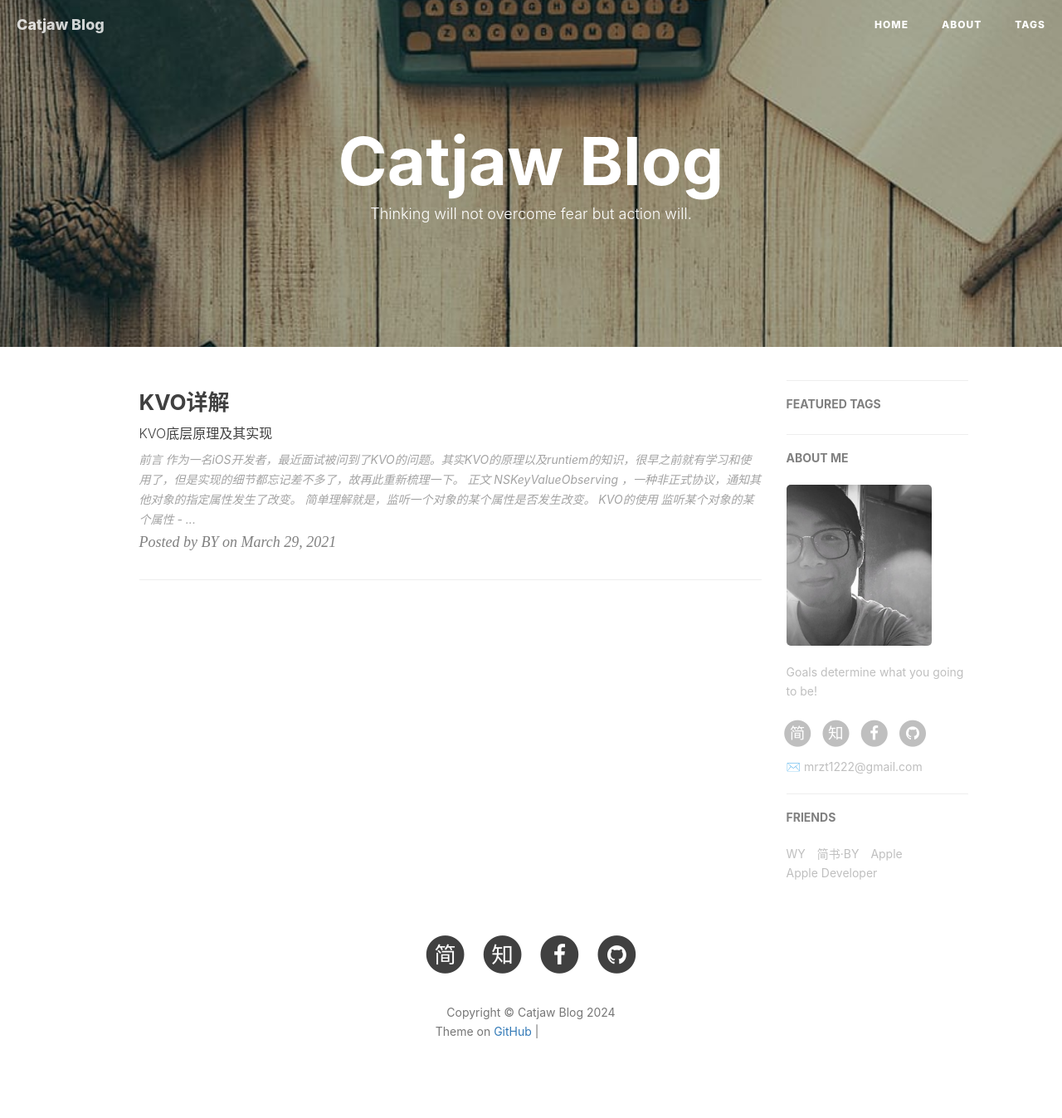
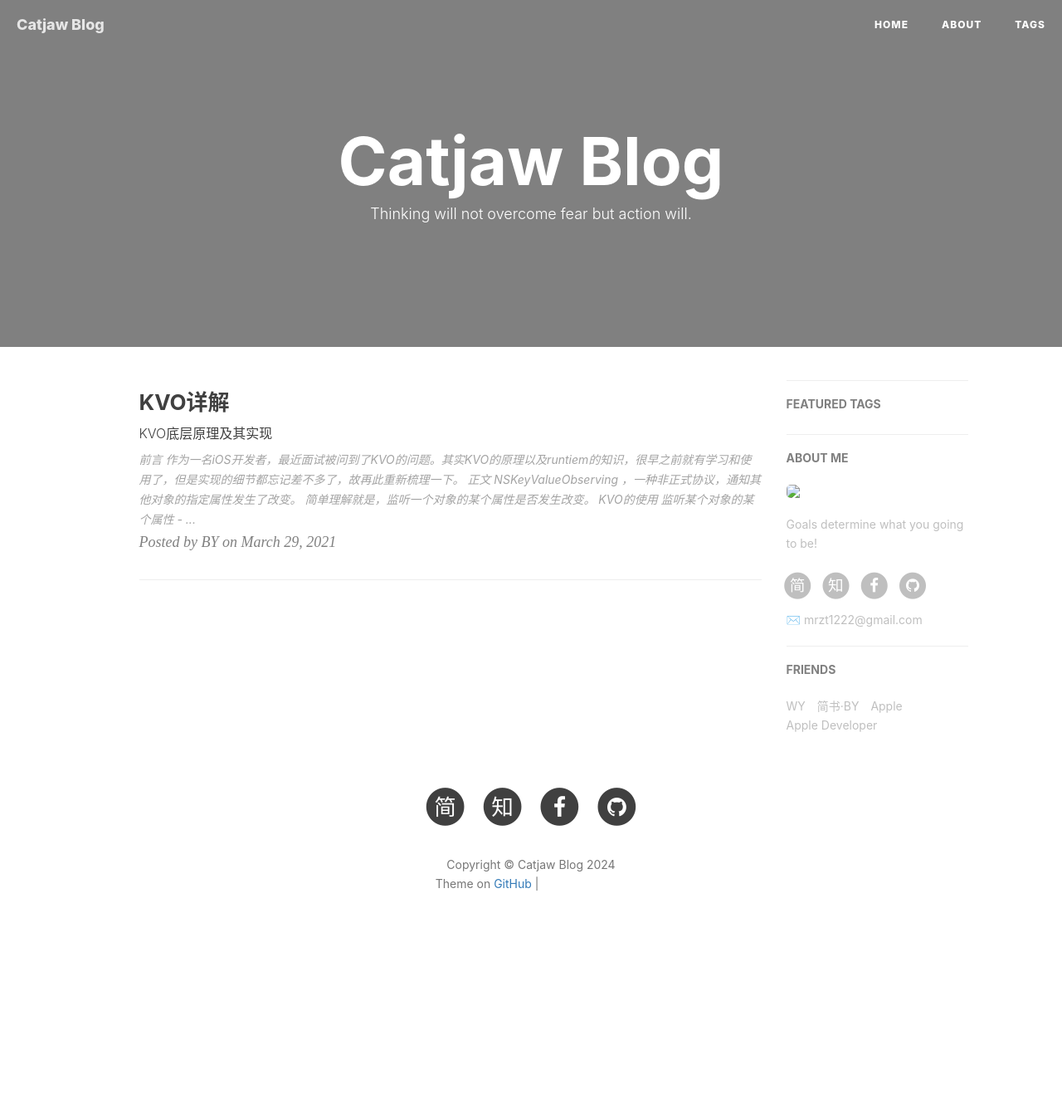
Before and after one commit to DrZFCT/DrZFCT.github.io, a Jekyll site: the page built from blog/index.html, in a window 1280 px wide. Shown: the whole page at 83% size. Built offline with Jekyll 4.4.1, drawn with Linux system fonts in a browser that asks for light colours; nearby versions of some CDN libraries; the list of posts is cut into pages by our own code; comment, search, counter and statistics services are not loaded; after the commit the page ends 1169 px from its top, so only the background shows below that; grey boxes are pictures that could not be loaded.

Commit message:
Update _config.yml

```diff
--- a/blog/_config.yml
+++ b/blog/_config.yml
@@ -1,7 +1,7 @@
 # Site settings
 title: Catjaw Blog
 SEOTitle: 刘锴昭的博客 | Catjaw Blog
-header-img: img/post-bg-desk.jpg
+header-img: blog/img/post-bg-desk.jpg
 email: mrzt1222@gmail.com
 description: "Every failure is leading towards success."
 keyword: "Catjaw, Math"
@@ -12,7 +12,7 @@
 # Sidebar settings
 sidebar: true                           # whether or not using Sidebar.
 sidebar-about-description: "Goals determine what you going to be!"
-sidebar-avatar: /img/about-BY-gentle.jpg      # use absolute URL, seeing it's used in both `/` and `/about/`
+sidebar-avatar: blog/img/about-BY-gentle.jpg      # use absolute URL, seeing it's used in both `/` and `/about/`
 
 
 
```
